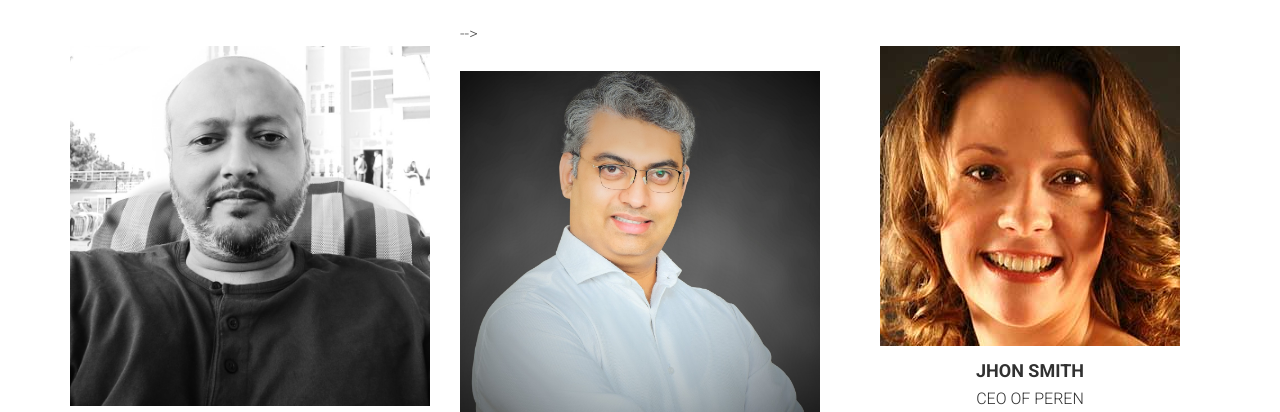
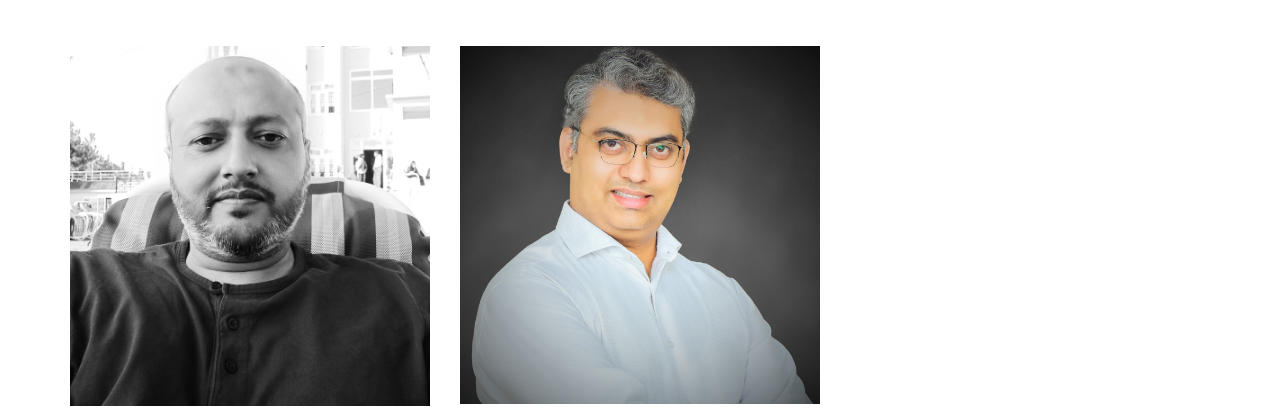
Before and after one commit to SPCAIOfficial/aice, a website: page index.html in a window 1280 px wide. Shown: the part 2359-2771 px from the top of the page. Drawn offline with Linux system fonts and the light colour scheme; files whose address does not match are found by name.

Commit message:
Update index.html

```diff
--- a/index.html
+++ b/index.html
@@ -204,7 +204,7 @@
                    </div>
                </div>
 
-               <div class="col-md-4"> -->
+               <div class="col-md-4">
 
                    <div class="speaker">
 
@@ -226,7 +226,7 @@
                    </div>
                </div>
 
-               <div class="col-md-4">
+<!--               <div class="col-md-4">
                    <div class="speaker">
                        <figure>
                            <img alt="" class="img-responsive center-block" src="assets/images/speakers/speaker-6.jpg">
```
